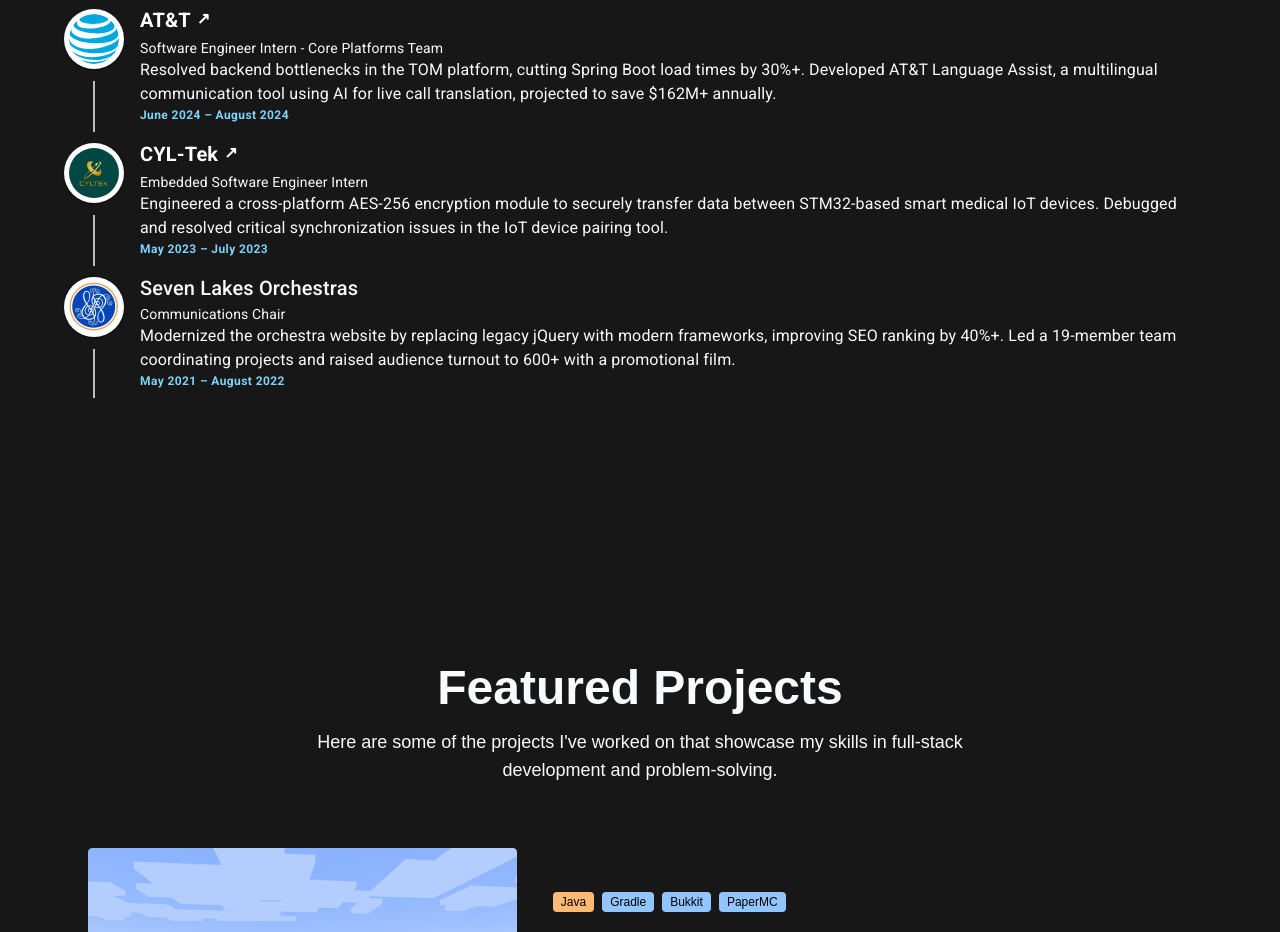
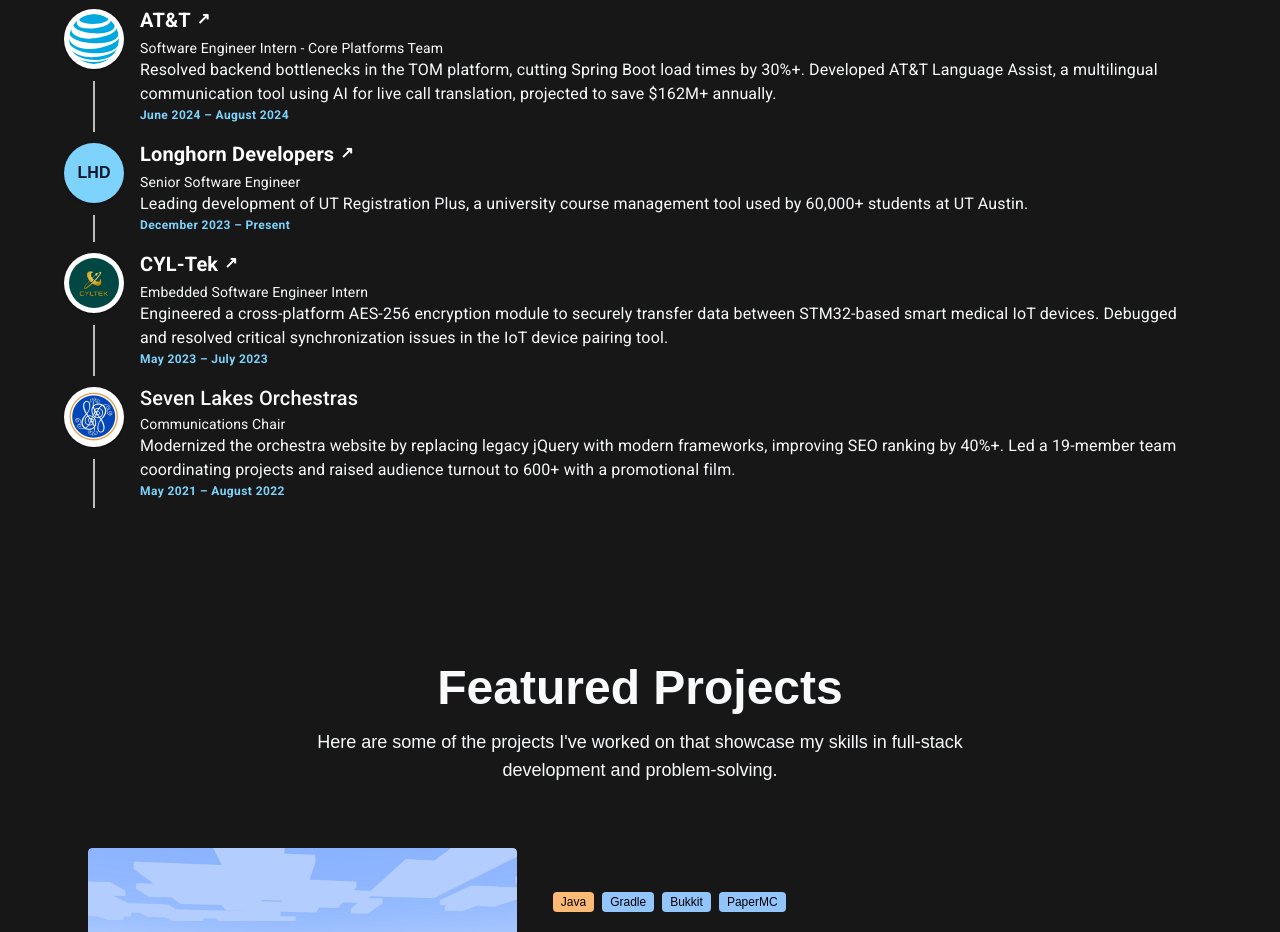
Before and after one commit to DereC4/derek-chen-website, a Next.js app: page / in a window 1280 px wide. Shown: the part 1000-1932 px from the top of the page. Built offline with nearby package versions, Linux system fonts and the light colour scheme.

Commit message:
feat: add LHD to experiences

```diff
--- a/src/components/ExperienceTimeline.tsx
+++ b/src/components/ExperienceTimeline.tsx
@@ -17,6 +17,7 @@ import { experiences } from '@/data/experiences';
 
 const schwabExperience = experiences.find(experience => experience.company === 'Charles Schwab');
 const attExperience = experiences.find(experience => experience.company === 'AT&T');
+const longhornExperience = experiences.find(experience => experience.company === 'Longhorn Developers');
 const cyltekExperience = experiences.find(experience => experience.company === 'CYL-Tek');
 const slorkExperience = experiences.find(experience => experience.company === 'Seven Lakes Orchestras');
 const TIMELINE_DOT_SIZE = 60;
@@ -117,6 +118,44 @@ const ExperienceTimeline = () => {
                             display: 'flex',
                             alignItems: 'center',
                             justifyContent: 'center',
+                            bgcolor: 'var(--primary)',
+                            color: '#0f172a',
+                            fontWeight: 700,
+                        }}
+                    >
+                        LHD
+                    </TimelineDot>
+                    <TimelineConnector></TimelineConnector>
+                </TimelineSeparator>
+                <TimelineContent>
+                    <Typography variant='h6' component='span'>
+                        <ArrowLink
+                            label={longhornExperience?.company ?? 'Longhorn Developers'}
+                            href={longhornExperience?.companyLink ?? 'https://github.com/Longhorn-Developers'}
+                            target='_blank'
+                            className='text-lg md:text-xl text-foreground hover:text-foreground/80 mb-1'
+                        />
+                    </Typography>
+                    <Typography variant='body2' sx={{ display: 'block' }}>
+                        {longhornExperience?.title}
+                    </Typography>
+                    <Typography>{longhornExperience?.shortDescription}</Typography>
+                    <Typography variant='caption' sx={{ fontWeight: 600, display: 'block', color: 'var(--primary)' }}>
+                        {longhornExperience?.period}
+                    </Typography>
+                </TimelineContent>
+            </TimelineItem>
+
+            <TimelineItem>
+                <TimelineSeparator>
+                    <TimelineDot
+                        sx={{
+                            width: TIMELINE_DOT_SIZE,
+                            height: TIMELINE_DOT_SIZE,
+                            p: 0,
+                            display: 'flex',
+                            alignItems: 'center',
+                            justifyContent: 'center',
                             bgcolor: '#fff',
                         }}
                     >
--- a/src/data/experiences.ts
+++ b/src/data/experiences.ts
@@ -21,20 +21,6 @@ const createExperienceId = (company: string): string => {
 };
 
 const experiencesData: ExperienceWithoutId[] = [
-    {
-        title: 'Senior Software Engineer',
-        company: 'Longhorn Developers',
-        companyLink: 'https://github.com/Longhorn-Developers',
-        period: 'December 2023 – Present',
-        location: 'UT Austin (On-site)',
-        shortDescription:
-            'Leading development of UT Registration Plus, a university course management tool used by 60,000+ students at UT Austin.',
-        description: [
-            'Promoted from Software Engineer (Nov 2023 – Oct 2024) to Senior Software Engineer (Oct 2024 – Present) on the UT Registration Plus team.',
-            'Developing UT Registration Plus, a university course management tool used by 60,000+ students at UT Austin.',
-            'Contributed across TypeScript and SQL-driven product features to improve usability and reliability.',
-        ],
-    },
     {
         title: 'Software Engineer Intern - Login Management Team',
         company: 'Charles Schwab',
@@ -62,6 +48,20 @@ const experiencesData: ExperienceWithoutId[] = [
             'Resolved backend bottlenecks in the TOM platform (60k+ users) by refactoring technical debt and optimizing query patterns, cutting Spring Boot backend load times by 30%+.',
             'Integrated backend server maintenance status with UI by developing a real-time alert system using Angular UI components and Spring Boot, proactively notifying users of downtime through live database-driven warnings.',
             'Designed and developed AT&T Language Assist, a multilingual communication tool leveraging OpenAI Whisper and FastAPI to enable live call translation and automatic language detection for AT&T call centers; projected to save $162M+ per year by reducing call wait times and interpreter costs. Pitched MVP to CTO Jeremy Legg after winning 1st place out of 24 teams in the Intern Innovation Challenge.',
+        ],
+    },
+    {
+        title: 'Senior Software Engineer',
+        company: 'Longhorn Developers',
+        companyLink: 'https://github.com/Longhorn-Developers',
+        period: 'December 2023 – Present',
+        location: 'UT Austin (On-site)',
+        shortDescription:
+            'Leading development of UT Registration Plus, a university course management tool used by 60,000+ students at UT Austin.',
+        description: [
+            'Promoted from Software Engineer (Nov 2023 – Oct 2024) to Senior Software Engineer (Oct 2024 – Present) on the UT Registration Plus team.',
+            'Developing UT Registration Plus, a university course management tool used by 60,000+ students at UT Austin.',
+            'Contributed across TypeScript and SQL-driven product features to improve usability and reliability.',
         ],
     },
     {
```
